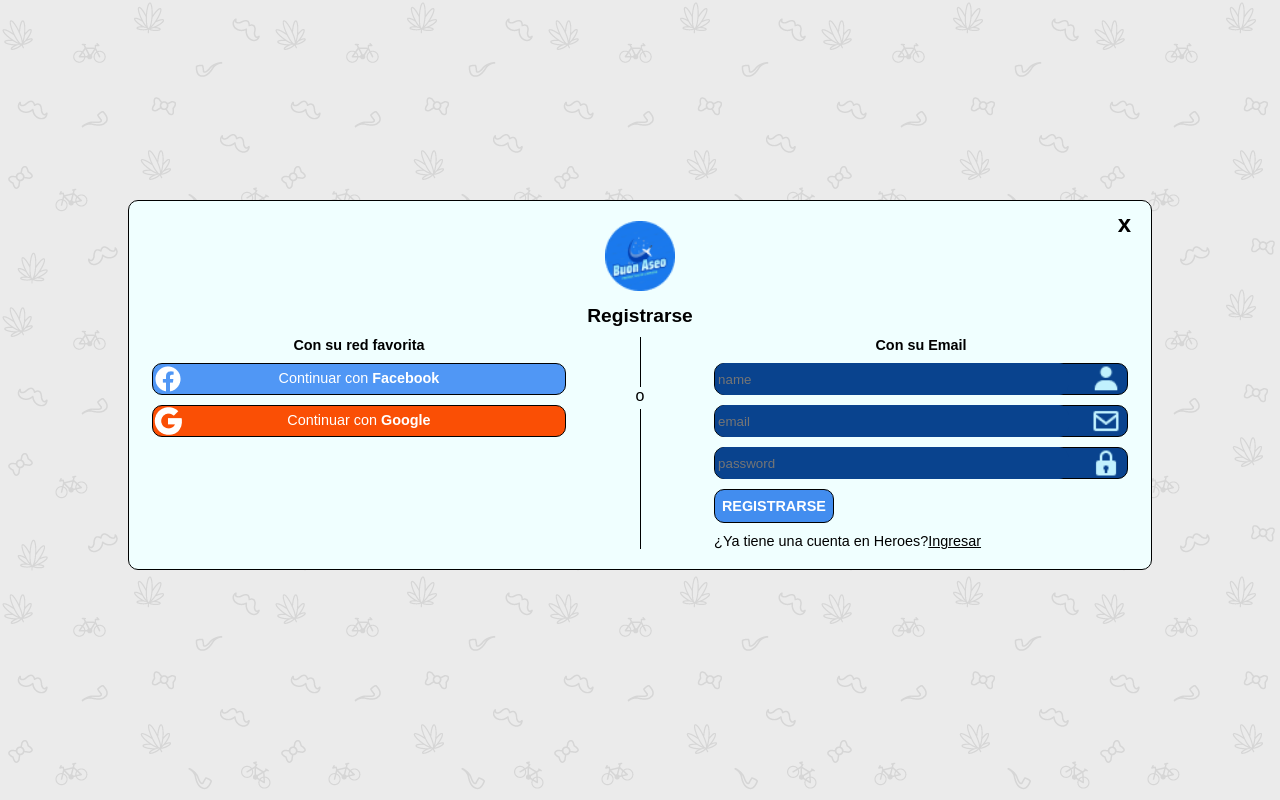
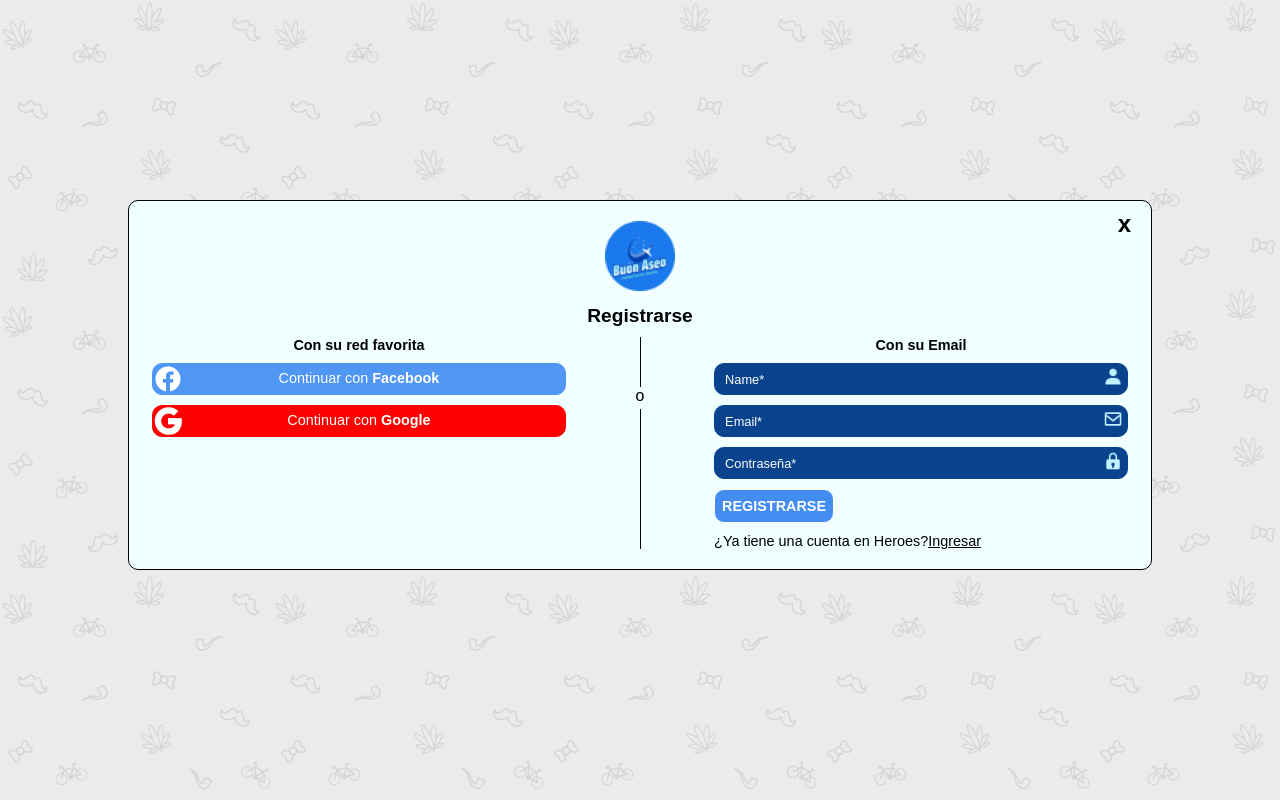
Before and after one commit to Richona/Kitchening, a website: page views/registro.html in a window 1280 px wide. Drawn offline with Linux system fonts and the light colour scheme.

Commit message:
add etiqueta form

```diff
--- a/public/css/registro.css
+++ b/public/css/registro.css
@@ -78,7 +78,7 @@
     font-weight: 400;
 }
 .registro__redes__containerFB{
-    border: 1px black solid;
+    border: 1px rgb(80, 151, 245) solid;
     border-radius: 10px;
 
     margin-top: 10px;
@@ -88,12 +88,12 @@
     height: 28px;
 }
 .registro__redes__containerGoogle{
-    border: 1px black solid;
+    border: 1px red solid;
     border-radius: 10px;
 
     margin-top: 10px;
 
-    background-color: rgb(250, 79, 5);
+    background-color: red;
     width: 90%;
     height: 28px;
 }
@@ -146,38 +146,44 @@
     font-size: 0.9rem;
     font-weight: 400;
 }
+.registro__email form{
+    width: 100%;
+
+    display: flex;
+    flex-flow: wrap column;
+    justify-content: center;
+    align-items: center;
+}
 .registro__email__container{
-    border: 1px black solid;
-    border-radius: 10px;
-
+    width: 90%;
+    margin-top: 10px;
     position: relative;
-    margin-top: 10px;
-
-    background-color: rgb(9, 67, 142);
-    width: 90%;
-    height: 28px;
-}
-.registro__email__logo{
-    text-align: right;
-}
-.registro__email__logo img{
-    width: 26px;
-    margin-right: 6px;
 }
 .registro__email__texto{
     border: 1px rgb(9, 67, 142) solid;
     border-radius: 10px;
 
-   position: absolute;
-    top: -1px;
+    color: white;
+    background-color: rgb(9, 67, 142);
+    width: 100%;
+    height: 28px;
 
-    background-color: rgb(9, 67, 142);
-    width: 86%;
-    height: 28px;
+    padding-left: 10px;
+}
+.registro__email__texto::placeholder{
+    color: white;
+    font-size: 0.8rem;
+}
+.registro__email__container img{
+    width: 20px;
+    position: absolute;
+    right:  5px;
+    top: 4px;
 }
 
-.registro__email__botonRegistroContainer{
-    border: 1px black solid;
+/* BOTON REGISTRARSE */
+.registro__email__botonRegistro{
+    border: 1px solid;
     border-radius: 10px;
 
     position: relative;
@@ -186,30 +192,13 @@
     background-color: rgb(66, 141, 239);
     width: 120px;
     height: 34px;
-}
-.registro__email__registrarseTexto{
-    text-align: center;
-    padding-top: 8px;
 
     font-size: 0.9rem;
     font-weight: 700;
     color:white;
 }
-.registro__email__botonSubmit{
-    border: 1px black solid;
-    border-radius: 10px;
 
-    position: absolute;
-    margin-top: -23px;
-
-    background-color: rgb(66, 141, 239);
-    width: 100%;
-    height: 34px;
-
-    display: none;
-}
-
-/* REGISTRO CUENTA */
+/* INGRESAR */
 .registro__cuenta{
     margin: 10px 0 20px;
     text-align: center;
@@ -306,8 +295,9 @@
     .registro__email__texto{
         height: 32px;
     }
-    .registro__email__botonRegistroContainer{
-        right: 32%;
+    .registro__email__botonRegistro{
+        align-self:flex-start;
+        margin-left: 5%;
 
         height: 34px;
     }
--- a/views/registro.html
+++ b/views/registro.html
@@ -11,6 +11,7 @@
 
 <body class="registro">
     <main class="registro_main">
+        <!-- LOGO, TITULO Y SALIDA -->
         <section class="registro__logo-y-titulo">
             <div class="registro__logo-y-titulo__logo">
                 <img class="registro__logo-y-titulo__logo2" src="/images/registro/logoBuonAseo.png" alt="logo pagina">
@@ -18,12 +19,14 @@
             <a class="registro__logo-y-titulo__salida" href="/">x</a>
             <h2 class="registro__logo-y-titulo__titulo">Registrarse</h2>
         </section>
+        <!-- REGISTRO REDES -->
         <section class="registro__redes">
             <h4 class="registro__redes__titulo">Con su red favorita</h4>
             <article class="registro__redes__containerFB">
                 <div class="registro__redes__logofb">
                     <img src="/images/registro/imgFacebook.png" alt="facebook">
                 </div>
+
                 <p class="registro__redes__textofb">Continuar con <b>Facebook</b></p>
             </article>
             <article class="registro__redes__containerGoogle">
@@ -33,37 +36,34 @@
                 <p class="registro__redes__textogg">Continuar con <b>Google</b></p>
             </article>
         </section>
+        <!-- LINEA -->
         <section class="registro__lineaVertical">
             <div class="registro__lineaVertical__vertical-one-line"></div>
             <p class="registro__lineaVertical__letraO">o</p>
             <div class="registro__lineaVertical__vertical-two-line"></div>
         </section>
+        <!-- REGISTRO EMAIL -->
         <section class="registro__email">
             <h4 class="registro__email__titulo">Con su Email</h4>
+            <form action="">
                 <article class="registro__email__container">
-                <div class="registro__email__logo">
+                    <input class="registro__email__texto" value="" type="text" id="" name="name" placeholder="Name*" />
                     <img src="/images/registro/imgName.png" alt="">
-                </div>
-                <input class="registro__email__texto" value="" type="text" id="" name="name" placeholder="name" />
                 </article>
                 <article class="registro__email__container">
-                <div class="registro__email__logo">
+                    <input class="registro__email__texto" value="" type="email" id="email" name="email"
+                        placeholder="Email*" />
                     <img src="/images/registro/imgEmail.png" alt="">
-                </div>
-                <input class="registro__email__texto" value="" type="email" id="email" name="email"
-                    placeholder="email" />
                 </article>
                 <article class="registro__email__container">
-                <div class="registro__email__logo">
+                    <input class="registro__email__texto" value="" type="password" id="" name=""
+                        placeholder="Contraseña*" />
                     <img src="/images/registro/imgContraseña.png" alt="">
-                </div>
-                <input class="registro__email__texto" value="" type="password" id="" name=""
-                    placeholder="password" />
                 </article>
-            <article class="registro__email__botonRegistroContainer">
-                <p class="registro__email__registrarseTexto">REGISTRARSE</p>
-                <input class="registro__email__botonSubmit" type="submit" placeholder="Registrarse">
-            </article>
+                <!-- BOTON REGISTRARSE -->
+                <button class="registro__email__botonRegistro" type="submit">REGISTRARSE</button>
+            </form>
+            <!-- INGRESAR -->
             <article class="registro__cuenta">
                 <p class="registro__cuenta__texto-cuenta">¿Ya tiene una cuenta en Heroes?</p>
                 <a class="registro__cuenta__ingresar" href="index">Ingresar</a>
```
Lines whose indentation alone changed are shown as unchanged.
